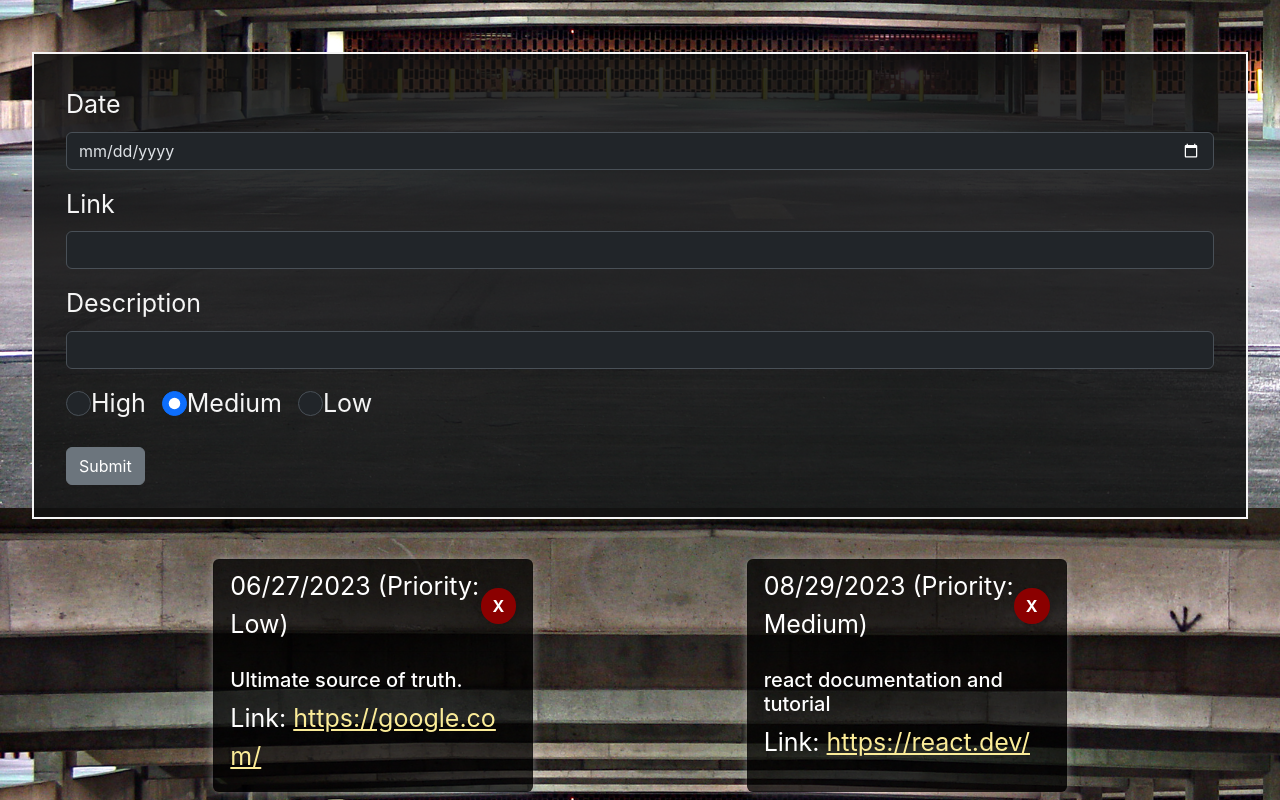
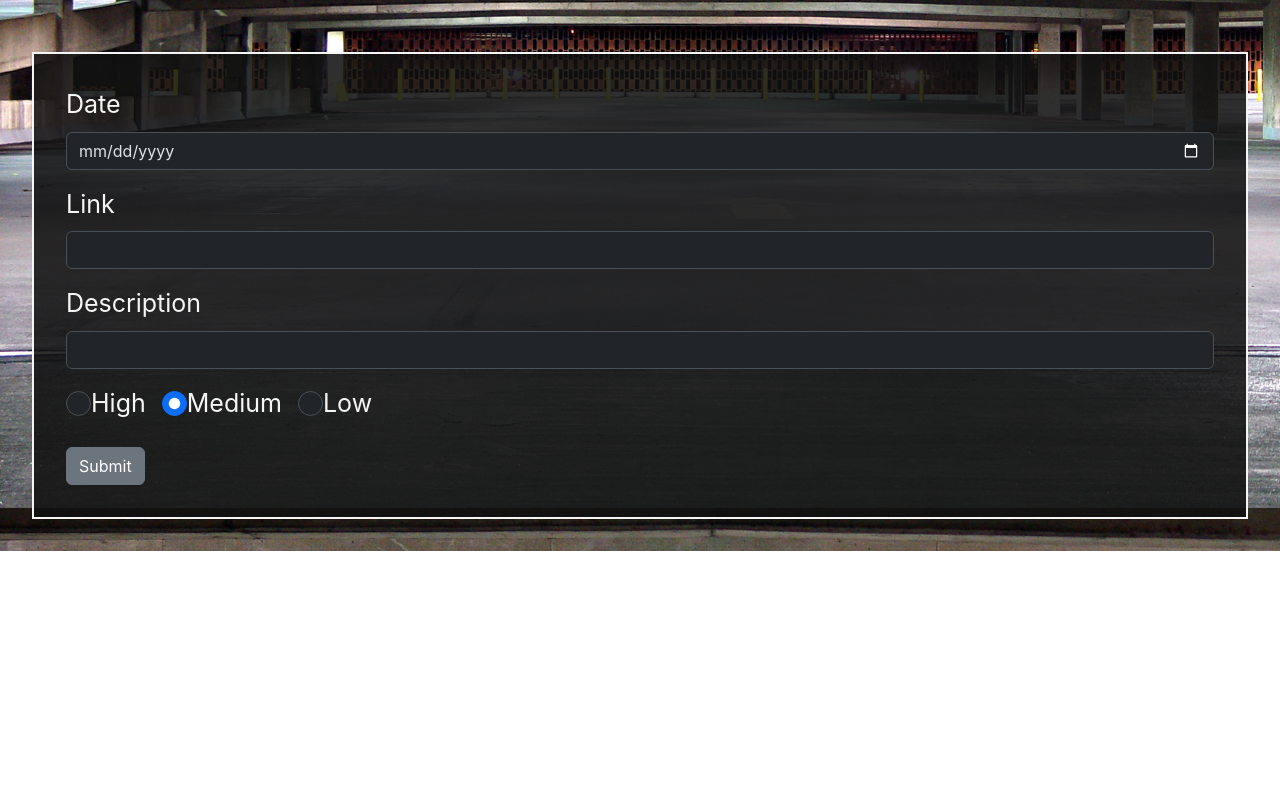
Before and after one commit to alamb624/the-browser-parking-lot, a React (Create React App) app: page / in a window 1280 px wide. Shown: the part 260-1060 px from the top of the page. After the commit the page ends 811 px from the top, so only its background shows below. Built offline with nearby package versions, Linux system fonts and the light colour scheme; a web font is replaced by a local one.

Commit message:
clear state

```diff
--- a/src/App.js
+++ b/src/App.js
@@ -6,22 +6,7 @@
 import './App.css';
 
 function App() {
-    let [parkingLotItems, setParkingLotItems] = useState([
-       {
-          id: nanoid(),
-          date: "06/27/2023",
-          priority: "Low",
-          link: "https://google.com/",
-          description: "Ultimate source of truth.",
-       },
-       {
-          id: nanoid(),
-          date: "08/29/2023",
-          priority: "Medium",
-          link: "https://react.dev/",
-          description: "react documentation and tutorial",
-       },
-    ]);
+    let [parkingLotItems, setParkingLotItems] = useState([]);
 
     function addItem(date, link, description, priority) {
       setParkingLotItems((oldItems) => [
```
